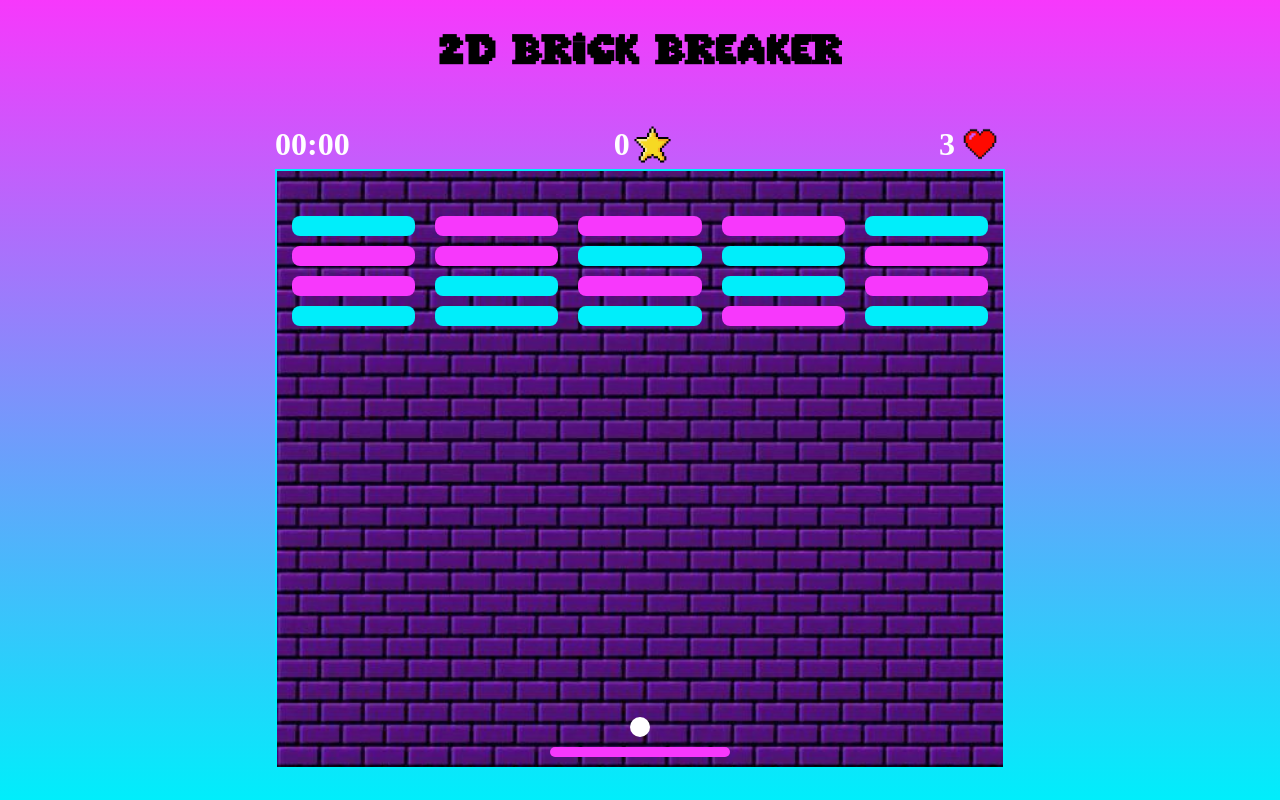
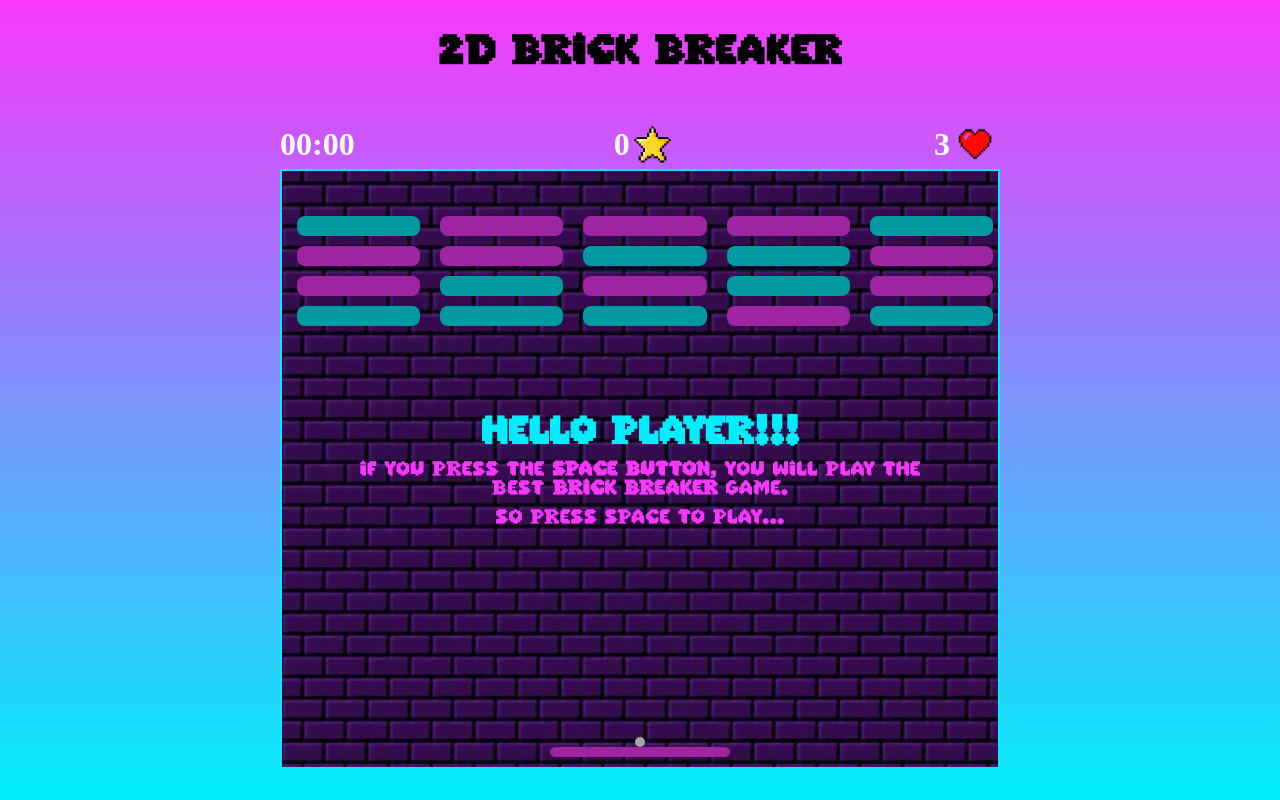
Before and after one commit to ismailsayen/make-your-game, a plain HTML site: page index.html in a window 1280 px wide. Drawn offline with Linux system fonts and the light colour scheme.

Commit message:
handling break colision

```diff
--- a/index.css
+++ b/index.css
@@ -24,7 +24,7 @@
   align-items: center;
 }
 .grid {
-  min-width: 730px;
+  width: 720px;
   height: 600px;
   border: 2px solid #00eefb;
   background-image: url("./images/bg.jpeg");
@@ -58,8 +58,8 @@ h1 {
   border-radius: 8px;
 }
 .ball {
-  width: 20px;
-  height: 20px;
+  width: 10px;
+  height: 10px;
   background-color: white;
   border-radius: 50%;
   position: absolute;
@@ -69,3 +69,39 @@ h1 {
   width: 50px;
   height: 50px;
 }
+.start {
+  width: 100%;
+  height: 100%;
+  position: relative;
+  z-index: 5;
+  display: flex;
+  flex-direction: column;
+  align-items: center;
+  justify-content: center;
+  gap: 10px;
+  background-color: rgba(0, 0, 0, 0.356);
+}
+.start h2 {
+  color: #00eefb;
+  font-size: 1.9em;
+  font-family: "PixelFont";
+}
+.start p {
+  color: #f738fc;
+  font-family: "PixelFont";
+  text-align: center;
+  width: 80%;
+}
+.play {
+  color: antiquewhite;
+  animation: play .5s linear 1s infinite alternate;
+}
+
+@keyframes play {
+  from {
+    opacity: 1;
+  }
+  to {
+    opacity: 0.3;
+  }
+}
--- a/index.html
+++ b/index.html
@@ -13,13 +13,21 @@
         <div class="score-board">
           <div class="time">00:00</div>
           <div id="score">
-            <span class="nb-star">0</span><img src="./images/star.png" />
+            <span class="nb-star"></span><img src="./images/star.png" />
           </div>
           <div class="life">
             <span class="nb-life"></span><img src="./images/life.png" />
           </div>
         </div>
         <div class="grid">
+          <div class="start">
+            <h2>HELLO PLAYER!!!</h2>
+            <p>
+              If you press the <strong>SPACE button</strong>, you will play the
+              best <strong>Brick Breaker</strong> game.
+            </p>
+            <p class="play">so press space to play...</p>
+          </div>
           <div class="blocks"></div>
           <div class="paddle"></div>
           <div class="ball"></div>
--- a/js/GameLoop.js
+++ b/js/GameLoop.js
@@ -1,12 +1,14 @@
 import { DrawBlocks, blocksArray } from "./drawBlocks.js";
-import { BottomColid } from "./collsionWithBlocks.js";
-
+import { BottomColid, Leftcolid } from "./collsionWithBlocks.js";
+import { addScore } from "./score.js";
 const grid = document.querySelector(".grid");
 const paddle = document.querySelector(".paddle");
 const ball = document.querySelector(".ball");
 const b = document.querySelector(".blocks");
-let nbLife = document.querySelector(".nb-life");
-let numOfLife = 4;
+const scoreDiv = document.querySelector(".nb-star");
+const nbLife = document.querySelector(".nb-life");
+const playDiv = document.querySelector(".start");
+let numOfLife = 3;
 
 const startX = grid.clientWidth / 2 - ball.clientHeight / 2;
 const startY = grid.clientHeight - paddle.clientHeight - ball.clientHeight * 2;
@@ -23,6 +25,7 @@ document.addEventListener("keyup", function start(e) {
     ballDetails.velocityX = p[i];
     ballDetails.velocityY = speedBall;
     gameStarted = true;
+    playDiv.style.opacity = "0";
     document.removeEventListener("keyup", start);
   }
 });
@@ -49,12 +52,12 @@ const ballDetails = {
 };
 
 export function Game() {
-  numOfLife--;
   nbLife.textContent = numOfLife;
   paddle.style.top = `${paddleDetails.y}px`;
   paddle.style.left = `${paddleDetails.x}px`;
   ball.style.left = `${startX}px`;
   ball.style.top = `${startY}px`;
+  scoreDiv.textContent = 0;
   DrawBlocks();
   requestAnimationFrame(gameLoop);
 }
@@ -136,20 +139,25 @@ function movePaddle() {
 }
 function colidation() {
   const ballBoundries = ball.getBoundingClientRect();
-
   const blocks = document.querySelectorAll(".blocks div");
   for (let i = 0; i < blocks.length; i++) {
-    let blockBoundries = blocks[i].getBoundingClientRect();
-    if (blocksArray[i] && BottomColid(ballBoundries, blockBoundries)) {
+    const repaint = (axe) => {
       let index = blocks[i].getAttribute("data-index");
-
-      ballDetails.velocityY *= -1;
+      ballDetails[axe] *= -1;
       blocksArray[index].isBroken = true;
       b.textContent = "";
       DrawBlocks();
+      addScore();
+    };
+    let blockBoundries = blocks[i].getBoundingClientRect();
+    if (blocksArray[i] && BottomColid(ballBoundries, blockBoundries)) {
+      repaint("velocityY");
+    } else if (blocksArray[i] && Leftcolid(ballBoundries, blockBoundries)) {
+      repaint("velocityX");
     }
   }
 }
+
 function gameLoop() {
   movePaddle();
   moveBall();
--- a/js/collsionWithBlocks.js
+++ b/js/collsionWithBlocks.js
@@ -1,8 +1,13 @@
+// export function RightColid(ball, block) {
+//   return ball.left >= block.y + block.height;
+// }
 export function Leftcolid(ball, block) {
-  return ball.left >= block.y + block.height;
-}
-export function RightColid(block) {
-  return ball.right <= block.x;
+  return (
+    ball.x + ball.width >= block.x &&
+    ball.x < block.x &&
+    ball.bottom > block.top &&
+    ball.top < block.bottom
+  );
 }
 export function BottomColid(ball, block) {
   return (
--- a/js/drawBlocks.js
+++ b/js/drawBlocks.js
@@ -6,7 +6,7 @@ export let blocksArray = [];
 let blocksDetails = {
   c: 5,
   r: 4,
-  bWidth: grid.clientWidth / 5 - 22,
+  bWidth: grid.clientWidth / 5 - 20,
   bHeight: 20,
   bx: 15,
   by: 45,
@@ -43,8 +43,9 @@ export function DrawBlocks() {
           position:absolute;
           left:${blocksArray[i].x}px;
           top:${blocksArray[i].y}px;
+          z-index:2;
       `;
-      block.setAttribute("data-index",i)
+      block.setAttribute("data-index", i);
       blocks.appendChild(block);
     }
   }
--- /dev/null
+++ b/js/score.js
@@ -0,0 +1,6 @@
+const scoreDiv=document.querySelector(".nb-star")
+let num=0
+export function addScore() {
+    num+=10
+    scoreDiv.textContent=num
+}
```
Also changed, not shown: js/satartGame.js (added, +12 -0 lines).
